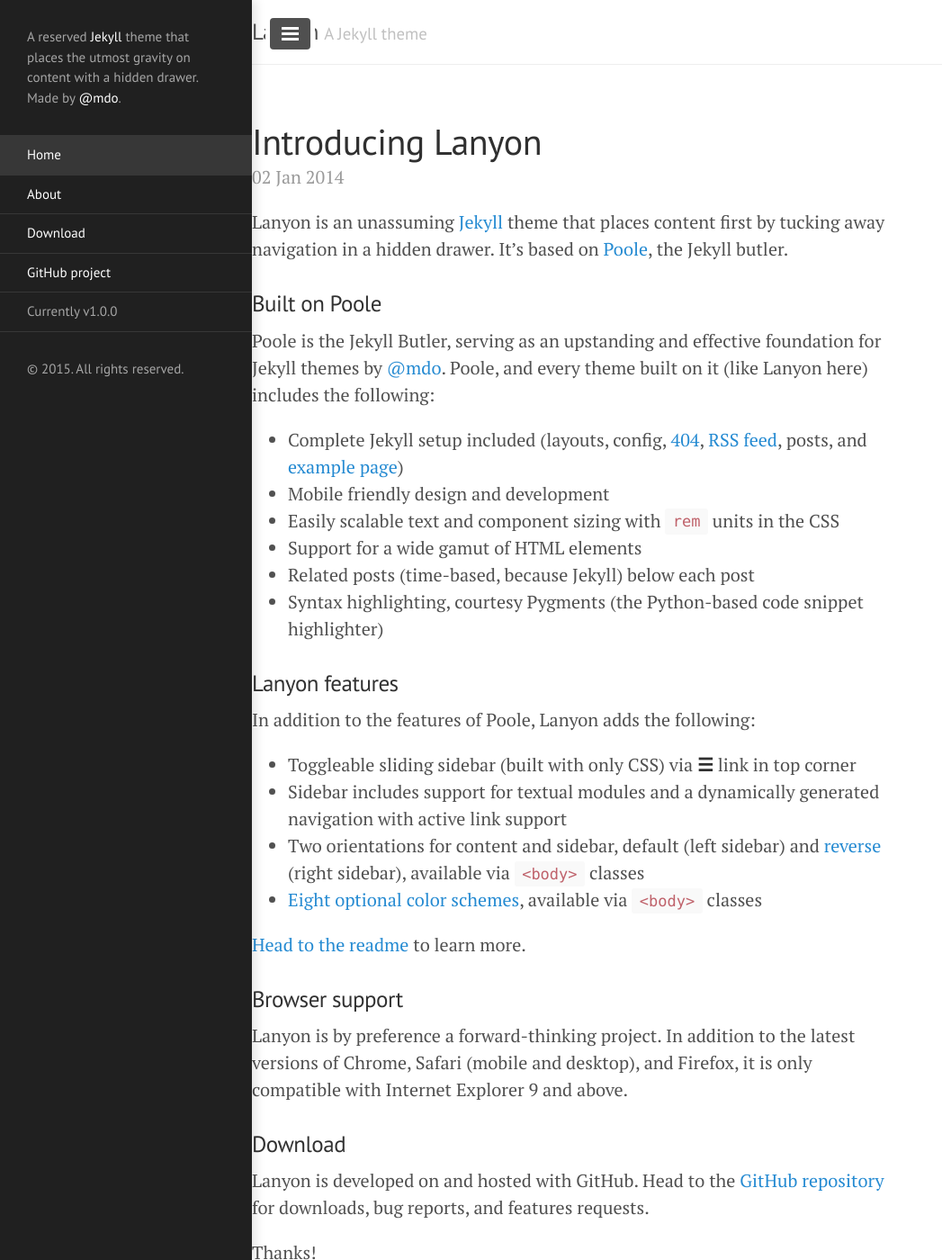
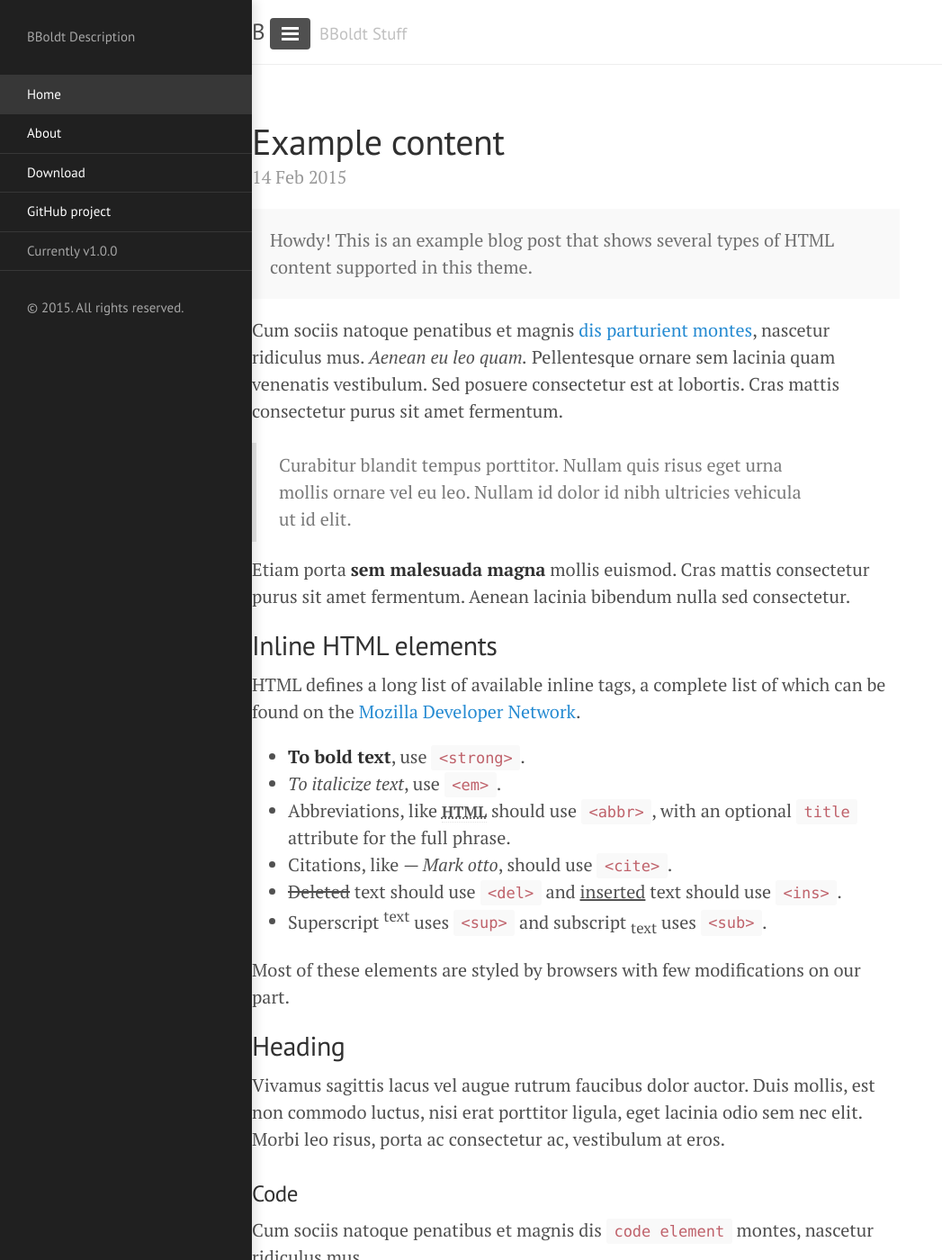
Before and after one commit to BBoldt/bboldt.github.io, a Jekyll site: the page built from index.html, in a window 1280 px wide and 1400 px high. Shown: the whole window at 90% size, without its empty margins (0-1047 px from the left). Built offline with Jekyll 4.4.1, drawn with Linux system fonts in a browser that asks for light colours; Markdown is read by kramdown in place of the engine named in the settings; the list of posts is cut into pages by our own code; some of the changed text lies outside the part shown.

Commit message:
Add BBoldt things

```diff
--- a/404.html
+++ b/404.html
@@ -6,5 +6,5 @@
 
 <div class="page">
   <h1 class="page-title">404: Page not found</h1>
-  <p class="lead">Sorry, we've misplaced that URL or it's pointing to something that doesn't exist. <a href="{{ site.baseurl }}">Head back home</a> to try finding it again.</p>
+  <p class="lead">Looks like you're lost. <a href="{{ site.baseurl }}">Click here</a> to go back.</p>
 </div>
--- a/_config.yml
+++ b/_config.yml
@@ -9,18 +9,18 @@
 relative_permalinks: true
 
 # Setup
-title:               Lanyon
-tagline:             'A Jekyll theme'
-description:         'A reserved <a href="http://jekyllrb.com" target="_blank">Jekyll</a> theme that places the utmost gravity on content with a hidden drawer. Made by <a href="https://twitter.com/mdo" target="_blank">@mdo</a>.'
+title:               BBoldt
+tagline:             'BBoldt Stuff'
+description:         'BBoldt Description'
 url:                 http://lanyon.getpoole.com
 baseurl:             /
 paginate:            5
 
 # About/contact
 author:
-  name:              Mark Otto
-  url:               https://twitter.com/mdo
-  email:             markdotto@gmail.com
+  name:              BBoldt
+  url:               https://twitter.com/BBoldt92
+  email:             bboldt92@yahoo.com
 
 # Custom vars
 version:             1.0.0
--- a/_posts/2013-12-31-whats-jekyll.md
+++ /dev/null
@@ -1,12 +0,0 @@
----
-layout: post
-title: What's Jekyll?
----
-
-[Jekyll](http://jekyllrb.com) is a static site generator, an open-source tool for creating simple yet powerful websites of all shapes and sizes. From [the project's readme](https://github.com/mojombo/jekyll/blob/master/README.markdown):
-
-  > Jekyll is a simple, blog aware, static site generator. It takes a template directory [...] and spits out a complete, static website suitable for serving with Apache or your favorite web server. This is also the engine behind GitHub Pages, which you can use to host your project’s page or blog right here from GitHub.
-
-It's an immensely useful tool and one we encourage you to use here with Hyde.
-
-Find out more by [visiting the project on GitHub](https://github.com/mojombo/jekyll).
--- a/_posts/2014-01-02-introducing-lanyon.md
+++ /dev/null
@@ -1,38 +0,0 @@
----
-layout: post
-title: Introducing Lanyon
----
-
-Lanyon is an unassuming [Jekyll](http://jekyllrb.com) theme that places content first by tucking away navigation in a hidden drawer. It's based on [Poole](http://getpoole.com), the Jekyll butler.
-
-### Built on Poole
-
-Poole is the Jekyll Butler, serving as an upstanding and effective foundation for Jekyll themes by [@mdo](https://twitter.com/mdo). Poole, and every theme built on it (like Lanyon here) includes the following:
-
-* Complete Jekyll setup included (layouts, config, [404](/404), [RSS feed](/atom.xml), posts, and [example page](/about))
-* Mobile friendly design and development
-* Easily scalable text and component sizing with `rem` units in the CSS
-* Support for a wide gamut of HTML elements
-* Related posts (time-based, because Jekyll) below each post
-* Syntax highlighting, courtesy Pygments (the Python-based code snippet highlighter)
-
-### Lanyon features
-
-In addition to the features of Poole, Lanyon adds the following:
-
-* Toggleable sliding sidebar (built with only CSS) via **☰** link in top corner
-* Sidebar includes support for textual modules and a dynamically generated navigation with active link support
-* Two orientations for content and sidebar, default (left sidebar) and [reverse](https://github.com/poole/lanyon#reverse-layout) (right sidebar), available via `<body>` classes
-* [Eight optional color schemes](https://github.com/poole/lanyon#themes), available via `<body>` classes
-
-[Head to the readme](https://github.com/poole/lanyon#readme) to learn more.
-
-### Browser support
-
-Lanyon is by preference a forward-thinking project. In addition to the latest versions of Chrome, Safari (mobile and desktop), and Firefox, it is only compatible with Internet Explorer 9 and above.
-
-### Download
-
-Lanyon is developed on and hosted with GitHub. Head to the <a href="https://github.com/poole/lanyon">GitHub repository</a> for downloads, bug reports, and features requests.
-
-Thanks!
--- a/about.md
+++ b/about.md
@@ -3,28 +3,4 @@
 title: About
 ---
 
-<p class="message">
-  Hey there! This page is included as an example. Feel free to customize it for your own use upon downloading. Carry on!
-</p>
-
-In the novel, *The Strange Case of Dr. Jeykll and Mr. Hyde*, Mr. Poole is Dr. Jekyll's virtuous and loyal butler. Similarly, Poole is an upstanding and effective butler that helps you build Jekyll themes. It's made by [@mdo](https://twitter.com/mdo).
-
-There are currently two themes built on Poole:
-
-* [Hyde](http://hyde.getpoole.com)
-* [Lanyon](http://lanyon.getpoole.com)
-
-Learn more and contribute on [GitHub](https://github.com/poole).
-
-## Setup
-
-Some fun facts about the setup of this project include:
-
-* Built for [Jekyll](http://jekyllrb.com)
-* Developed on GitHub and hosted for free on [GitHub Pages](https://pages.github.com)
-* Coded with [Sublime Text 2](http://sublimetext.com), an amazing code editor
-* Designed and developed while listening to music like [Blood Bros Trilogy](https://soundcloud.com/maddecent/sets/blood-bros-series)
-
-Have questions or suggestions? Feel free to [open an issue on GitHub](https://github.com/poole/issues/new) or [ask me on Twitter](https://twitter.com/mdo).
-
-Thanks for reading!
+Things about BBoldt.
```
Also changed, not shown: _posts/2015-02-14-example-BBoldt.md (renamed from _posts/2014-01-01-example-content.md), public/favicon.ico.
